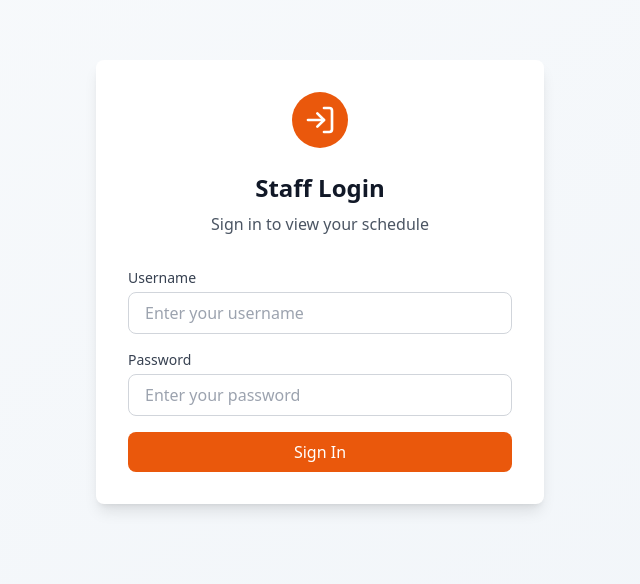
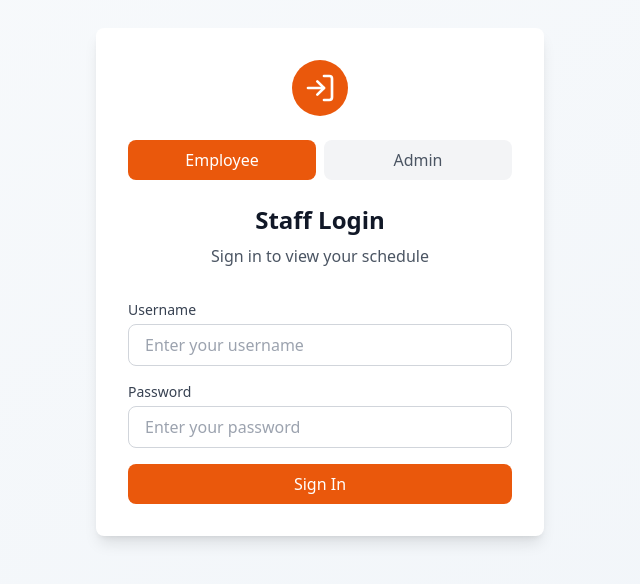
Before and after one commit to draeagwolf89/Schedule, a React (Vite) app: page / in a window 1280 px wide. Shown: the part 118-702 px from the top of the page, without its empty margins (320-960 px from the left). Built offline with nearby package versions, Linux system fonts and the light colour scheme; no server answers.

Commit message:
Updated LoginPage.tsx

```diff
--- a/src/components/LoginPage.tsx
+++ b/src/components/LoginPage.tsx
@@ -1,18 +1,17 @@
 import { useState } from 'react';
-import { LogIn } from 'lucide-react';
+import { LogIn, Shield } from 'lucide-react';
 import { supabase } from '../lib/supabase';
 
+type LoginMode = 'employee' | 'admin';
+
 export function LoginPage() {
+  const [mode, setMode] = useState<LoginMode>('employee');
   const [username, setUsername] = useState('');
   const [password, setPassword] = useState('');
   const [loading, setLoading] = useState(false);
   const [error, setError] = useState('');
 
-  const handleSubmit = async (e: React.FormEvent) => {
-    e.preventDefault();
-    setError('');
-    setLoading(true);
-
+  const handleEmployeeLogin = async () => {
     const { data: employee, error: lookupError } = await supabase
       .from('employees')
       .select('*')
@@ -32,41 +31,104 @@ export function LoginPage() {
       return;
     }
 
-    // Store session in localStorage
     localStorage.setItem('employee_id', employee.id);
     localStorage.setItem('employee_username', employee.username);
+    window.location.reload();
+  };
 
-    // Trigger auth state change
+  const handleAdminLogin = async () => {
+    const { error: signInError } = await supabase.auth.signInWithPassword({
+      email: username.trim(),
+      password: password,
+    });
+
+    if (signInError) {
+      setError('Invalid email or password');
+      setLoading(false);
+      return;
+    }
+
     window.location.reload();
+  };
+
+  const handleSubmit = async (e: React.FormEvent) => {
+    e.preventDefault();
+    setError('');
+    setLoading(true);
+
+    if (mode === 'employee') {
+      await handleEmployeeLogin();
+    } else {
+      await handleAdminLogin();
+    }
   };
 
   return (
     <div className="min-h-screen bg-gradient-to-br from-slate-50 to-slate-100 flex items-center justify-center px-4">
       <div className="bg-white rounded-lg shadow-lg p-8 max-w-md w-full">
         <div className="flex items-center justify-center mb-6">
-          <div className="bg-orange-600 rounded-full p-3">
-            <LogIn className="w-8 h-8 text-white" />
+          <div className={`${mode === 'admin' ? 'bg-blue-600' : 'bg-orange-600'} rounded-full p-3`}>
+            {mode === 'admin' ? (
+              <Shield className="w-8 h-8 text-white" />
+            ) : (
+              <LogIn className="w-8 h-8 text-white" />
+            )}
           </div>
         </div>
 
+        <div className="flex gap-2 mb-6">
+          <button
+            type="button"
+            onClick={() => {
+              setMode('employee');
+              setError('');
+              setUsername('');
+              setPassword('');
+            }}
+            className={`flex-1 py-2 px-4 rounded-lg font-medium transition-colors ${
+              mode === 'employee'
+                ? 'bg-orange-600 text-white'
+                : 'bg-gray-100 text-gray-600 hover:bg-gray-200'
+            }`}
+          >
+            Employee
+          </button>
+          <button
+            type="button"
+            onClick={() => {
+              setMode('admin');
+              setError('');
+              setUsername('');
+              setPassword('');
+            }}
+            className={`flex-1 py-2 px-4 rounded-lg font-medium transition-colors ${
+              mode === 'admin'
+                ? 'bg-blue-600 text-white'
+                : 'bg-gray-100 text-gray-600 hover:bg-gray-200'
+            }`}
+          >
+            Admin
+          </button>
+        </div>
+
         <h1 className="text-2xl font-bold text-gray-900 text-center mb-2">
-          Staff Login
+          {mode === 'admin' ? 'Admin Login' : 'Staff Login'}
         </h1>
         <p className="text-gray-600 text-center mb-8">
-          Sign in to view your schedule
+          {mode === 'admin' ? 'Manage restaurants and schedules' : 'Sign in to view your schedule'}
         </p>
 
         <form onSubmit={handleSubmit} className="space-y-4">
           <div>
             <label className="block text-sm font-medium text-gray-700 mb-1">
-              Username
+              {mode === 'admin' ? 'Email' : 'Username'}
             </label>
             <input
               type="text"
               value={username}
               onChange={(e) => setUsername(e.target.value)}
               className="w-full px-4 py-2 border border-gray-300 rounded-lg focus:ring-2 focus:ring-orange-500 focus:border-transparent"
-              placeholder="Enter your username"
+              placeholder={mode === 'admin' ? 'Enter your email' : 'Enter your username'}
               required
             />
           </div>
@@ -94,7 +156,11 @@ export function LoginPage() {
           <button
             type="submit"
             disabled={loading}
-            className="w-full bg-orange-600 text-white py-2 px-4 rounded-lg hover:bg-orange-700 disabled:opacity-50 disabled:cursor-not-allowed transition-colors font-medium"
+            className={`w-full text-white py-2 px-4 rounded-lg disabled:opacity-50 disabled:cursor-not-allowed transition-colors font-medium ${
+              mode === 'admin'
+                ? 'bg-blue-600 hover:bg-blue-700'
+                : 'bg-orange-600 hover:bg-orange-700'
+            }`}
           >
             {loading ? 'Signing in...' : 'Sign In'}
           </button>
```
